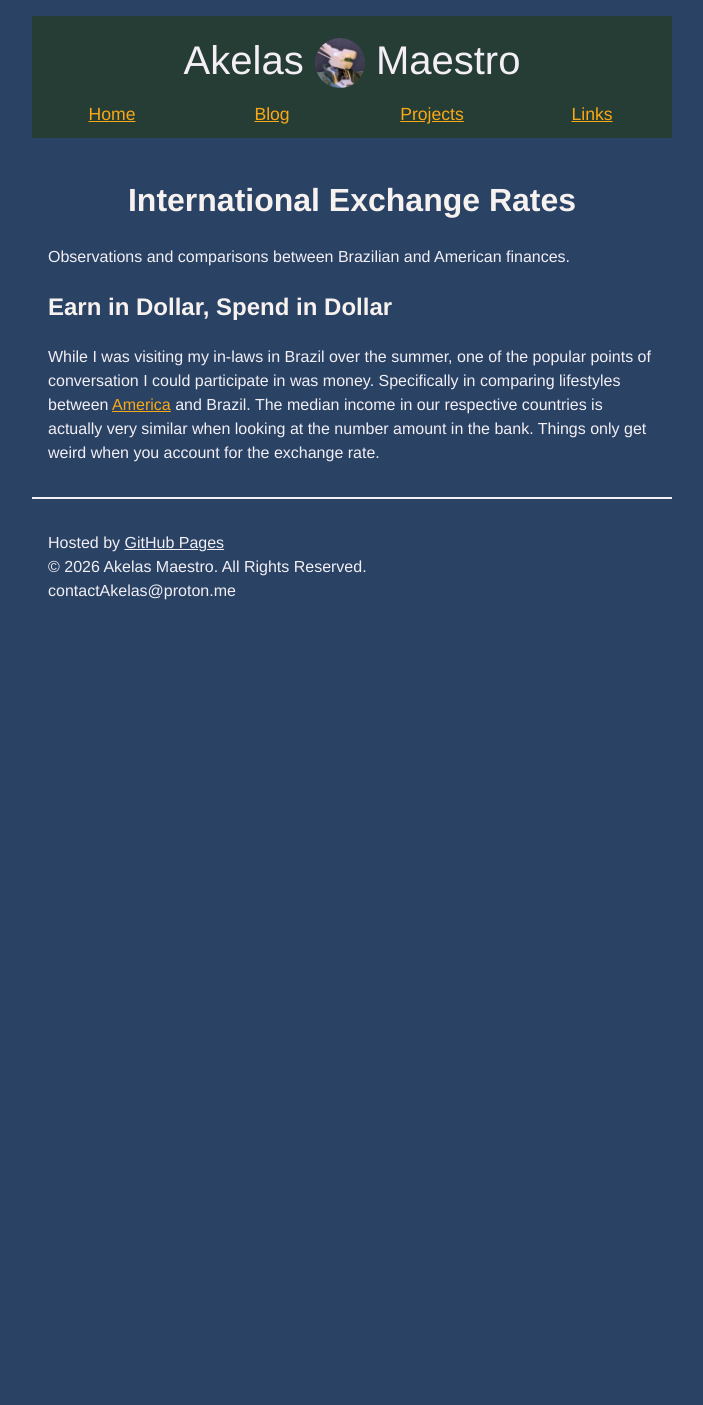
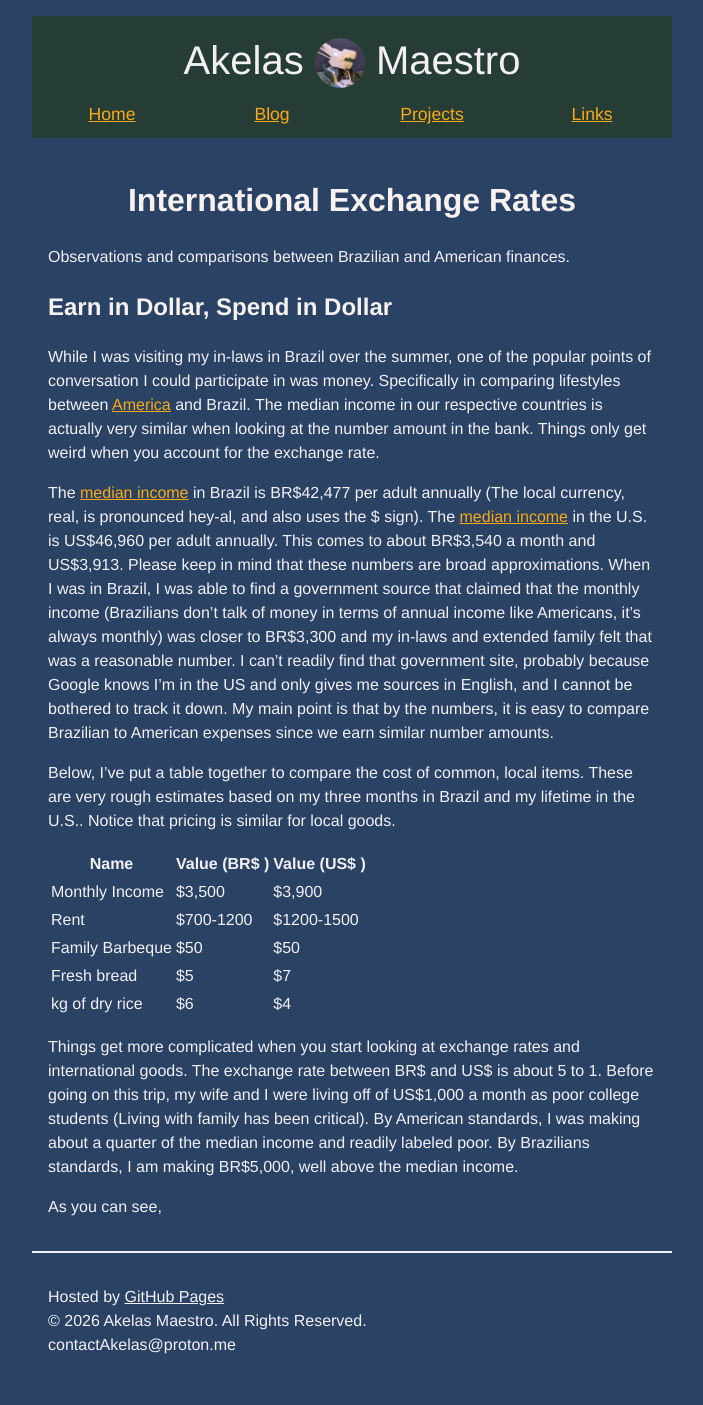
Before and after one commit to AkelasMaestro/akelasmaestro.github.io, a Jekyll site: the page built from _posts/2026-11-02-International-Exchange-Rates.md, in a window 1280 px wide. Shown: the whole page, without its empty margins (288-991 px from the left). Built offline with Jekyll 4.4.1, drawn with Linux system fonts in a browser that asks for light colours; before the commit the page ends 900 px from its top, so only the background shows below that.

Commit message:
PUSH NOTE : 2026-11-02-International-Exchange-Rates.md

```diff
--- a/_posts/2026-11-02-International-Exchange-Rates.md
+++ b/_posts/2026-11-02-International-Exchange-Rates.md
@@ -11,3 +11,19 @@ Observations and comparisons between Brazilian and American finances.
 ## Earn in Dollar, Spend in Dollar
 
 While I was visiting my in-laws in Brazil over the summer, one of the popular points of conversation I could participate in was money. Specifically in comparing lifestyles between [America](2026-05-04-all-american.md#) and Brazil. The median income in our respective countries is actually very similar when looking at the number amount in the bank. Things only get weird when you account for the exchange rate.
+
+The [median income](https://www.researchtesseract.com/brazil) in Brazil is BR$42,477 per adult annually (The local currency, real, is pronounced hey-al, and also uses the $ sign). The [median income](https://fred.stlouisfed.org/series/mepainusa672n) in the U.S. is US$46,960 per adult annually. This comes to about BR$3,540 a month and US$3,913. Please keep in mind that these numbers are broad approximations. When I was in Brazil, I was able to find a government source that claimed that the monthly income (Brazilians don't talk of money in terms of annual income like Americans, it's always monthly) was closer to BR$3,300 and my in-laws and extended family felt that was a reasonable number. I can't readily find that government site, probably because Google knows I'm in the US and only gives me sources in English, and I cannot be bothered to track it down. My main point is that by the numbers, it is easy to compare Brazilian to American expenses since we earn similar number amounts.
+
+Below, I've put a table together to compare the cost of common, local items. These are very rough estimates based on my three months in Brazil and my lifetime in the U.S.. Notice that pricing is similar for local goods.
+
+| Name            | Value (BR$ ) | Value (US$ ) |
+| --------------- | ------------ | ------------ |
+| Monthly Income  | $3,500       | $3,900       |
+| Rent            | $700-1200    | $1200-1500   |
+| Family Barbeque | $50          | $50          |
+| Fresh bread     | $5           | $7           |
+| kg of dry rice  | $6           | $4           |
+
+ Things get more complicated when you start looking at exchange rates and international goods. The exchange rate between BR$ and US$ is about 5 to 1. Before going on this trip, my wife and I were living off of US$1,000 a month as poor college students (Living with family has been critical). By American standards, I was making about a quarter of the median income and readily labeled poor. By Brazilians standards, I am making BR$5,000, well above the median income.
+
+As you can see,
```
